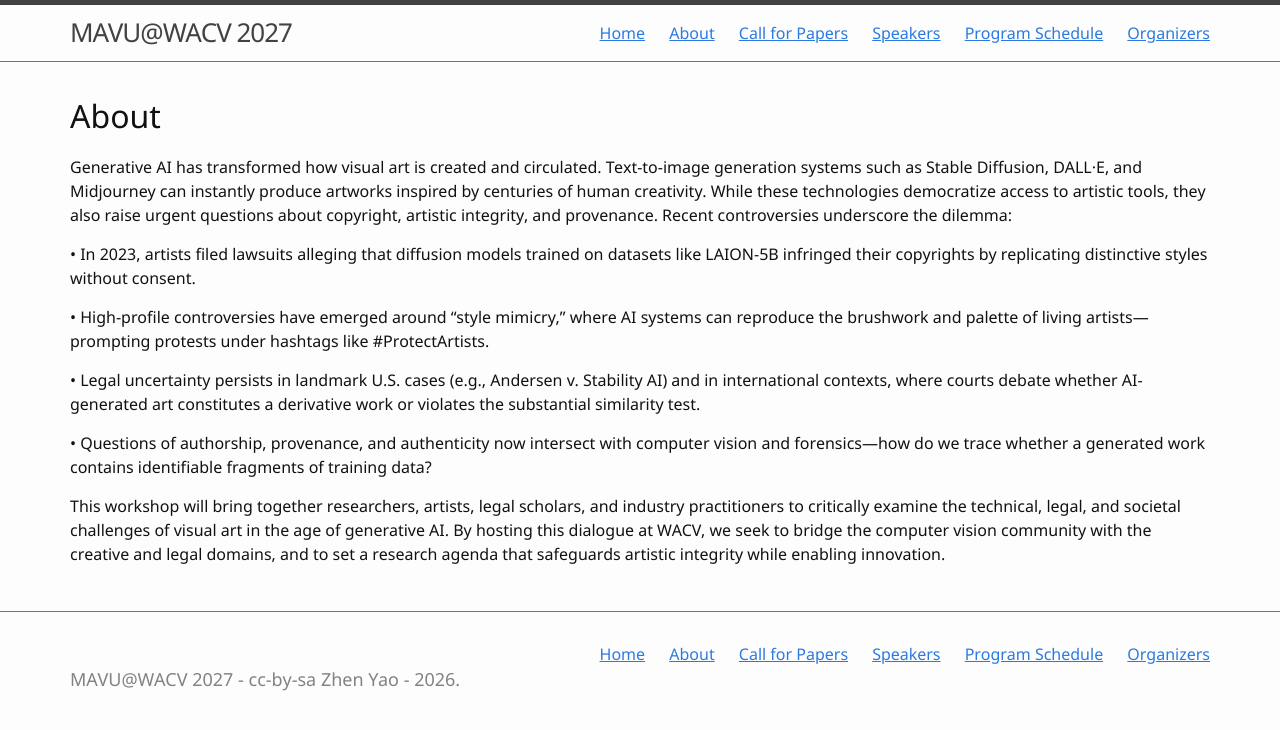
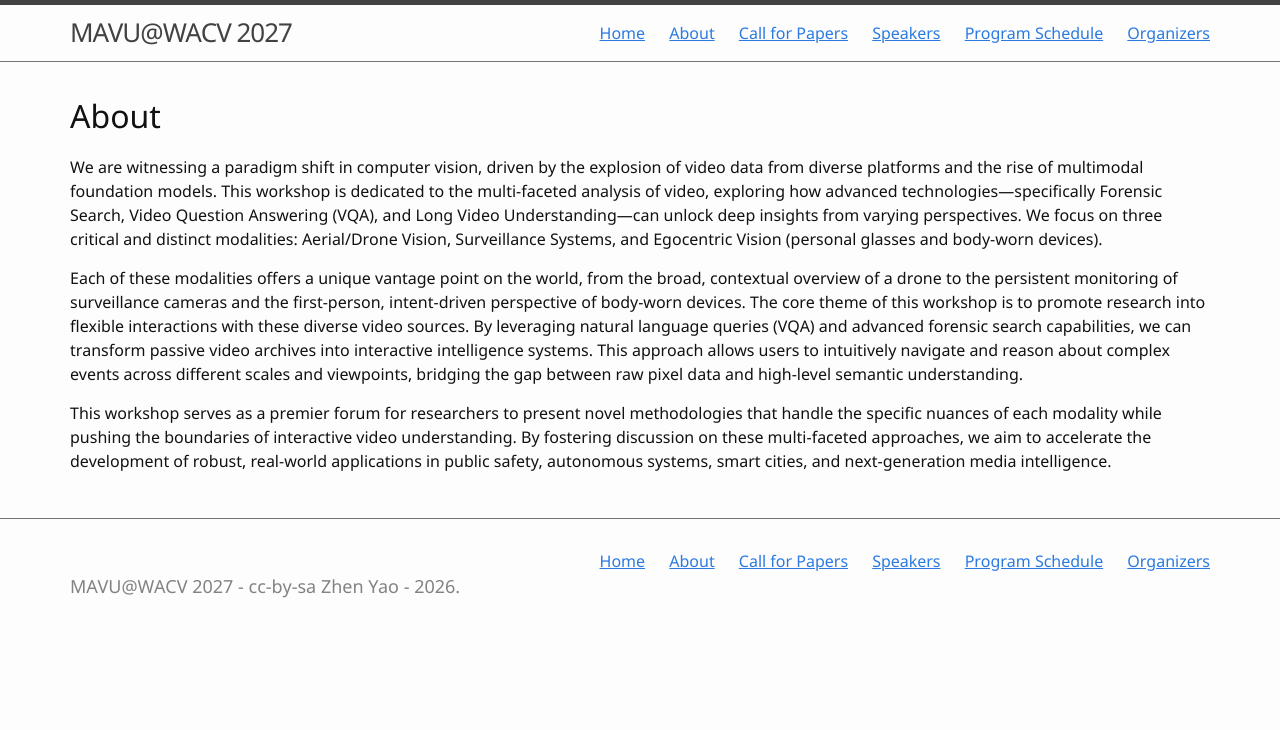
Before and after one commit to zyaocoder/MAVU-workshop-2027, a Jekyll site: the page built from 0-prep.md, in a window 1280 px wide. Shown: the top 730 px of the page. Built offline with Jekyll 4.4.1, drawn with Linux system fonts in a browser that asks for light colours.

Commit message:
Update 0-prep.md

```diff
--- a/0-prep.md
+++ b/0-prep.md
@@ -5,14 +5,8 @@ nav: true
 
 # About
 
-Generative AI has transformed how visual art is created and circulated. Text-to-image generation systems such as Stable Diffusion, DALL·E, and Midjourney can instantly produce artworks inspired by centuries of human creativity. While these technologies democratize access to artistic tools, they also raise urgent questions about copyright, artistic integrity, and provenance. Recent controversies underscore the dilemma:
+We are witnessing a paradigm shift in computer vision, driven by the explosion of video data from diverse platforms and the rise of multimodal foundation models. This workshop is dedicated to the multi-faceted analysis of video, exploring how advanced technologies—specifically Forensic Search, Video Question Answering (VQA), and Long Video Understanding—can unlock deep insights from varying perspectives. We focus on three critical and distinct modalities: Aerial/Drone Vision, Surveillance Systems, and Egocentric Vision (personal glasses and body-worn devices).
 
-• In 2023, artists filed lawsuits alleging that diffusion models trained on datasets like LAION-5B infringed their copyrights by replicating distinctive styles without consent.
+Each of these modalities offers a unique vantage point on the world, from the broad, contextual overview of a drone to the persistent monitoring of surveillance cameras and the first-person, intent-driven perspective of body-worn devices. The core theme of this workshop is to promote research into flexible interactions with these diverse video sources. By leveraging natural language queries (VQA) and advanced forensic search capabilities, we can transform passive video archives into interactive intelligence systems. This approach allows users to intuitively navigate and reason about complex events across different scales and viewpoints, bridging the gap between raw pixel data and high-level semantic understanding.
 
-• High-profile controversies have emerged around "style mimicry," where AI systems can reproduce the brushwork and palette of living artists—prompting protests under hashtags like #ProtectArtists.
-
-• Legal uncertainty persists in landmark U.S. cases (e.g., Andersen v. Stability AI) and in international contexts, where courts debate whether AI-generated art constitutes a derivative work or violates the substantial similarity test.
-
-• Questions of authorship, provenance, and authenticity now intersect with computer vision and forensics—how do we trace whether a generated work contains identifiable fragments of training data?
-
-This workshop will bring together researchers, artists, legal scholars, and industry practitioners to critically examine the technical, legal, and societal challenges of visual art in the age of generative AI. By hosting this dialogue at WACV, we seek to bridge the computer vision community with the creative and legal domains, and to set a research agenda that safeguards artistic integrity while enabling innovation.
+This workshop serves as a premier forum for researchers to present novel methodologies that handle the specific nuances of each modality while pushing the boundaries of interactive video understanding. By fostering discussion on these multi-faceted approaches, we aim to accelerate the development of robust, real-world applications in public safety, autonomous systems, smart cities, and next-generation media intelligence.
```
